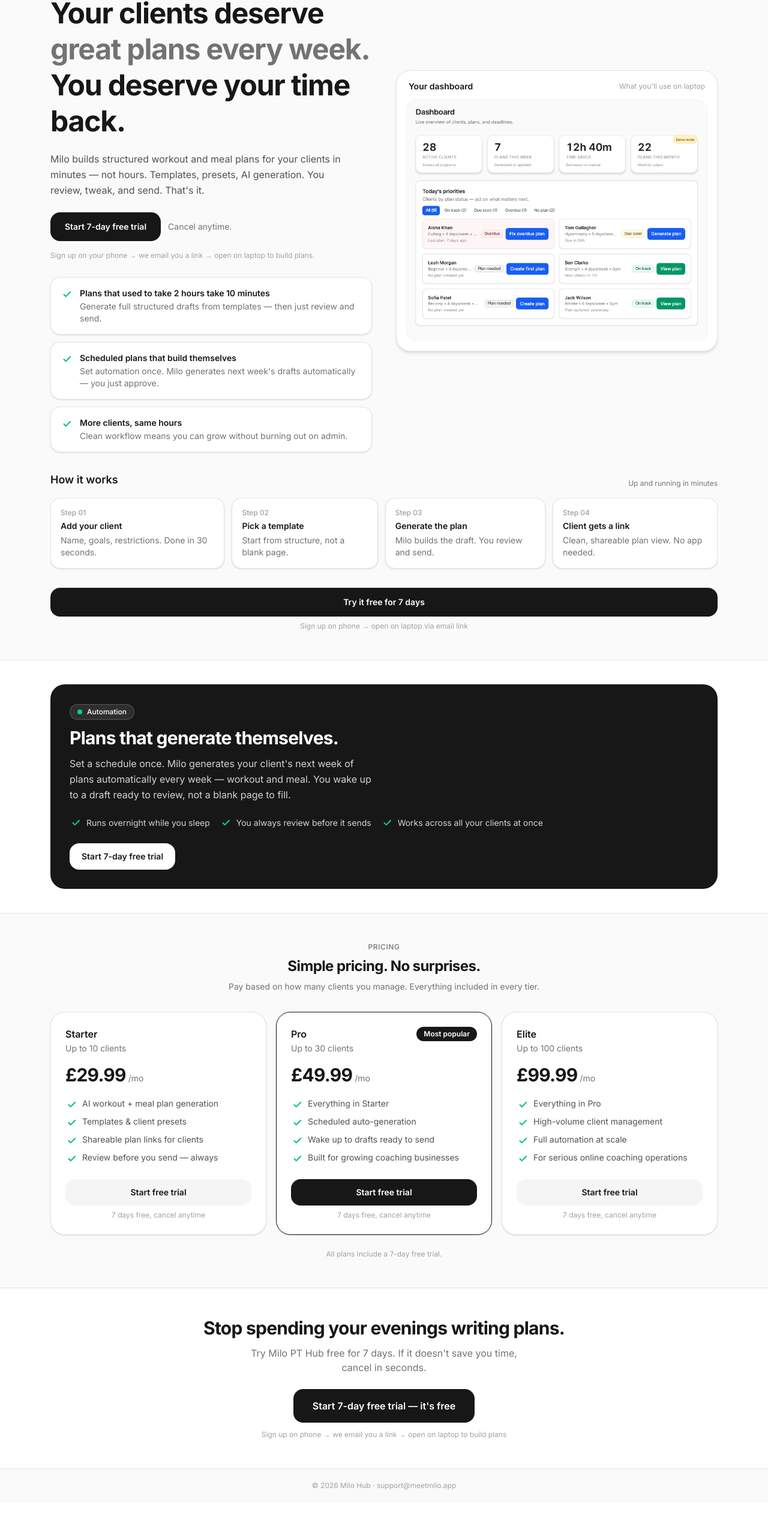
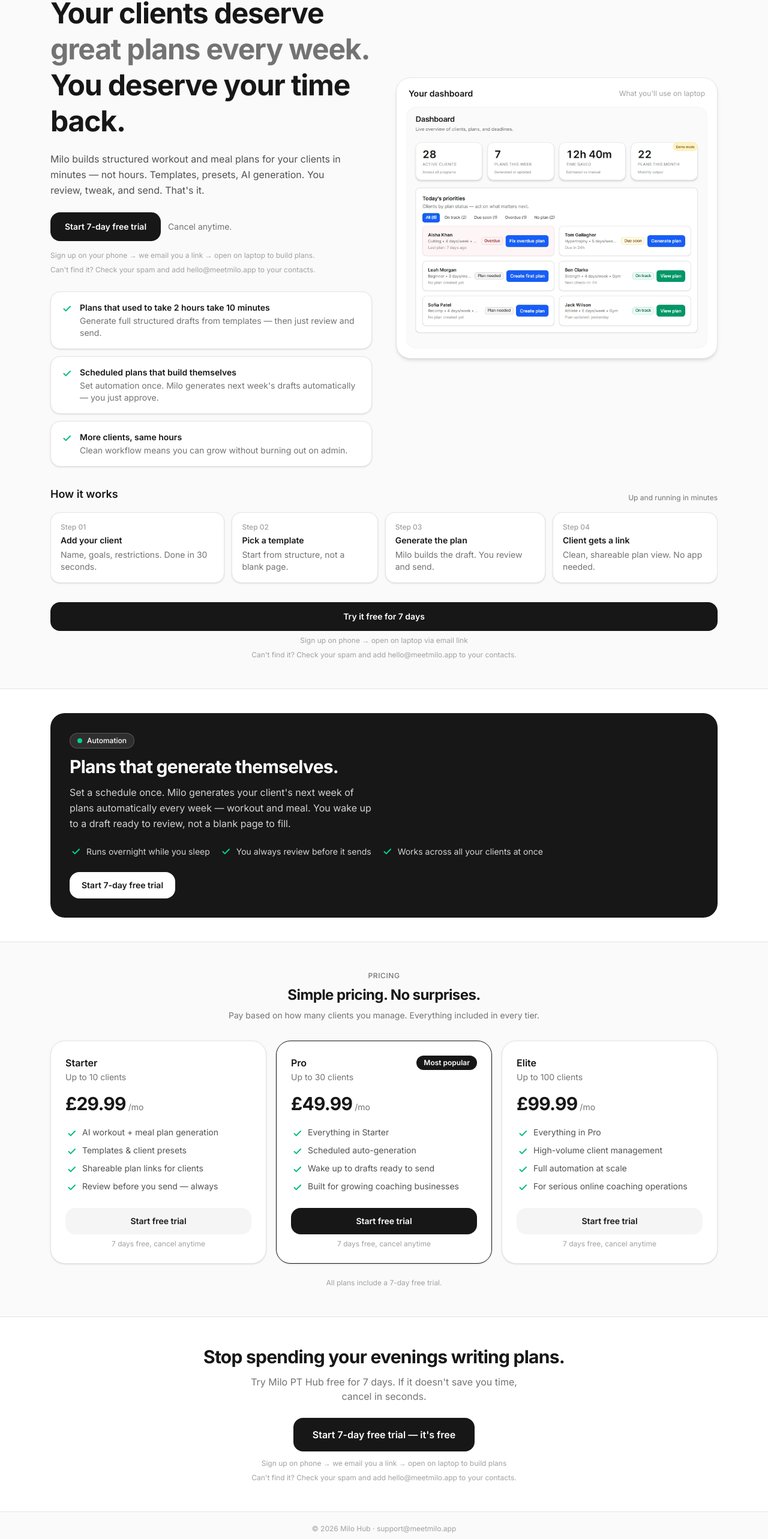
Before and after one commit to Jacoborsborn/milo-hub, a Next.js app: page /pt-hub in a window 1280 px wide. Shown: the part 135-2701 px from the top of the page at 60% size. Before the commit the page ends 2640 px from the top, so only its background shows below. Built offline with nearby package versions, Linux system fonts and the light colour scheme.

Commit message:
pt-hub: add spam/contacts helper; FROM hello@mail.meetmilo.app

```diff
--- a/src/app/pt-hub/page.tsx
+++ b/src/app/pt-hub/page.tsx
@@ -176,6 +176,9 @@
             <p className="mt-4 text-xs text-neutral-400">
               Sign up on your phone → we email you a link → open on laptop to build plans.
             </p>
+            <p className="mt-2 text-xs text-neutral-400">
+              Can&apos;t find it? Check your spam and add hello@meetmilo.app to your contacts.
+            </p>
 
             {/* Benefits */}
             <div className="mt-7 grid gap-3">
@@ -234,6 +237,9 @@
           <div className="mt-2 text-center text-xs text-neutral-400">
             Sign up on phone → open on laptop via email link
           </div>
+          <p className="mt-2 text-center text-xs text-neutral-400">
+            Can&apos;t find it? Check your spam and add hello@meetmilo.app to your contacts.
+          </p>
         </div>
       </section>
 
@@ -355,6 +361,9 @@
           <div className="mt-3 text-xs text-neutral-400">
             Sign up on phone → we email you a link → open on laptop to build plans
           </div>
+          <p className="mt-2 text-xs text-neutral-400">
+            Can&apos;t find it? Check your spam and add hello@meetmilo.app to your contacts.
+          </p>
         </div>
       </section>
 
--- a/src/app/pt-hub/success/PtHubSuccessClient.tsx
+++ b/src/app/pt-hub/success/PtHubSuccessClient.tsx
@@ -83,6 +83,9 @@
           <p className="text-xs text-neutral-400">
             Can&apos;t find the email? Check your spam folder.
           </p>
+          <p className="mt-2 text-xs text-neutral-400">
+            Can&apos;t find it? Check your spam and add hello@meetmilo.app to your contacts.
+          </p>
         </div>
 
         <p className="mt-6 text-center text-xs text-neutral-400">
--- a/src/lib/email/resend.ts
+++ b/src/lib/email/resend.ts
@@ -6,7 +6,7 @@
 import { Resend } from "resend";
 import { PT_HUB_DESKTOP_URL } from "@/lib/pt-hub-desktop-url";
 
-const FROM = "Jacob at Milo Hub <hello@meetmilo.app>";
+const FROM = "Jacob at Milo Hub <hello@mail.meetmilo.app>";
 
 function escapeHtml(input: string): string {
   return input
```
